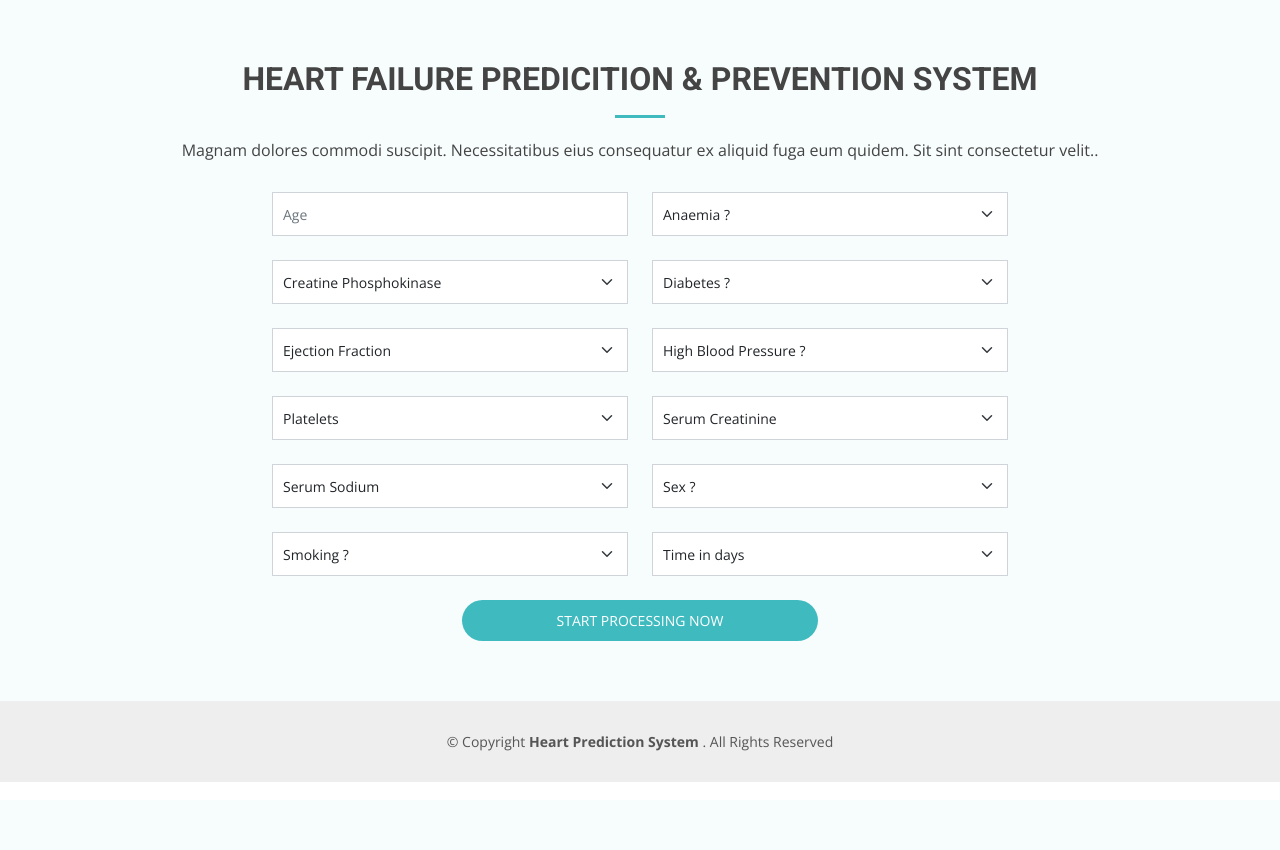
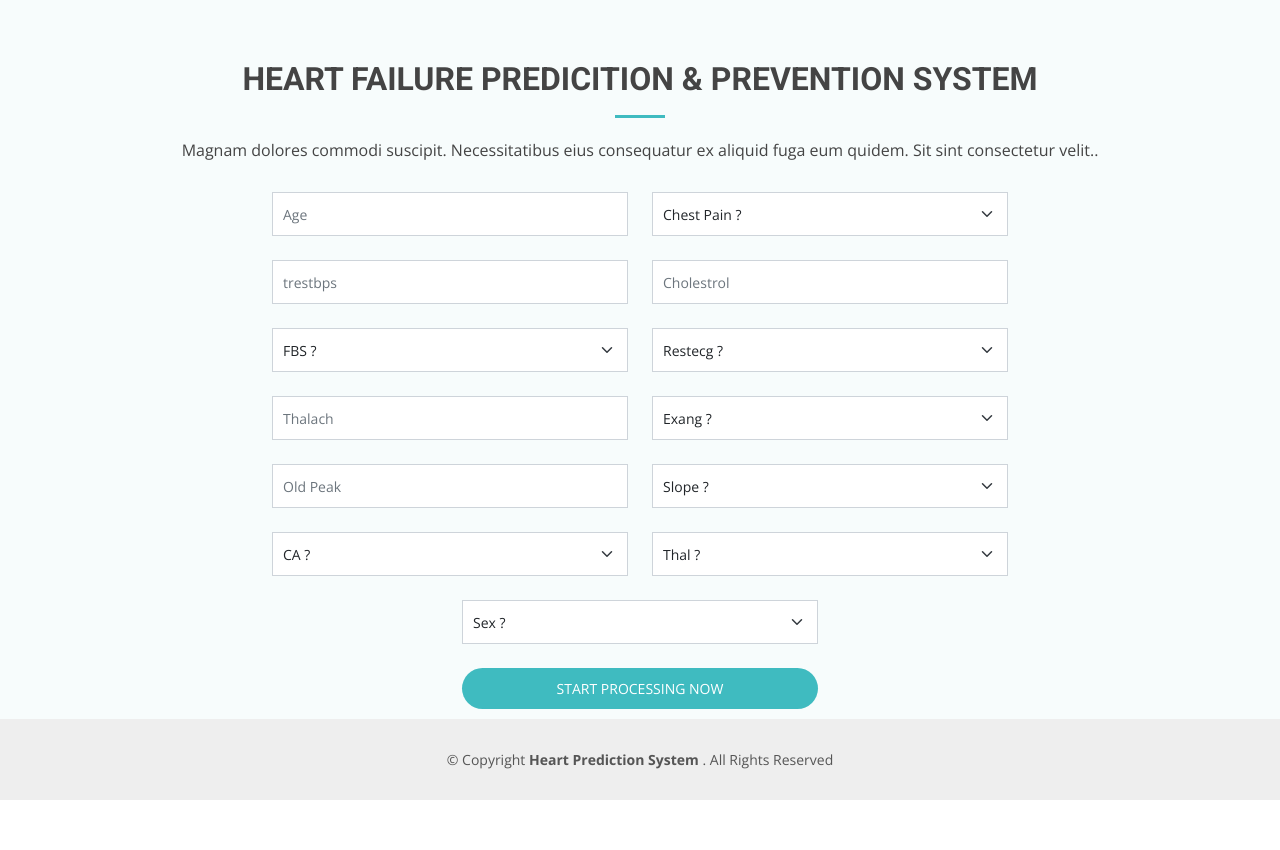
Before and after one commit to thinkDigitalZw/HIT-400, a Flask app: page / in a window 1280 px wide. Before the commit the page ends 782 px from the top, so only its background shows below. Run offline with Flask 2, Linux system fonts and the light colour scheme; parts of the project's set-up code (start-up, migrations or seed data) failed here and were passed over; some libraries are stand-ins or nearby versions.

Commit message:
Renewed dataset, improving accuracy to 90%+ accuracy

```diff
--- a/app.py
+++ b/app.py
@@ -2,7 +2,7 @@
 
 import flask
 import pandas as pd
-from joblib import dump, load
+from joblib import load
 
 
 with open(f'models/randomForest.joblib', 'rb') as f:
@@ -19,28 +19,28 @@ def main():
 
     if flask.request.method == 'POST':
         age = flask.request.form['age']
-        anaemia = flask.request.form['anaemia']
-        creatine_phosphokinase = flask.request.form['creatine_phosphokinase']
-        diabetes = flask.request.form['diabetes']
-        ejection_fraction = flask.request.form['ejection_fraction']
-        high_blood_pressure = flask.request.form['high_blood_pressure']
-        platelets = flask.request.form['platelets']
-        serum_creatinine = flask.request.form['serum_creatinine']
-        serum_sodium = flask.request.form['serum_sodium']
         sex = flask.request.form['sex']
-        smoking = flask.request.form['smoking']
-        time = flask.request.form['time']
+        cp = flask.request.form['cp']
+        trestbps = flask.request.form['trestbps']
+        chol = flask.request.form['chol']
+        fbs = flask.request.form['fbs']
+        restecg = flask.request.form['restecg']
+        thalach = flask.request.form['thalach']
+        exang = flask.request.form['exang']
+        oldpeak = flask.request.form['oldpeak']
+        slope = flask.request.form['slope']
+        ca = flask.request.form['ca']
+        thal = flask.request.form['thal']
 
-        input_variables = pd.DataFrame([[age,anaemia, creatine_phosphokinase, diabetes, ejection_fraction, high_blood_pressure, platelets, serum_creatinine, serum_sodium, sex, smoking, time]],
-        columns=['age', 'anaemia', 'creatine_phosphokinase', 'diabetes', 'ejection_fraction', 'high_blood_pressure', 'platelets', 'serum_creatinine', 'serum_sodium', 'sex', 'smoking', 'time' ],
-        dtype='float',
-        index=['input'])
+        input_variables = pd.DataFrame([[age, sex, cp, trestbps, chol, fbs, restecg, thalach, exang, oldpeak, slope, ca, thal]],
+                                       columns=['age', 'sex', 'cp', 'trestbps', 'chol', 'fbs', 'restecg',
+                                                'thalach', 'exang', 'oldpeak', 'slope', 'ca', 'thal'],
+                                       dtype='float',
+                                       index=['input'])
+        predictions = randomForest.predict(input_variables)[0]
 
-        predictions = randomForest.predict(input_variables)[0]
-        print(predictions,'WTF')
-
-        return flask.render_template('index.html', original_input={'Age': age, 'Anaemia': anaemia, 'Creatine Phosphokinase': creatine_phosphokinase, 'Diabetes': diabetes, 'Ejection Fraction': ejection_fraction, 'High Blood Pressure': high_blood_pressure, 'Platelets': platelets, 'Serum Creatinine': serum_creatinine, 'Serum Sodium': serum_sodium, 'Sex': sex, 'Smoking': smoking, 'Time':time  },
-                                     result=predictions)
+    return flask.render_template('index.html', original_input={'Age': age, 'Sex': sex, 'Chest Pain': cp, 'Trestbps': trestbps, 'Cholestrol Amount': chol, 'FBS': fbs, 'Restecg': restecg, 'Thalach': thalach, 'Exang': exang, 'Old Peak': oldpeak, 'Slope': slope, 'CA': ca, 'Thal': thal},
+                                 result=predictions)
 
 
 if __name__ == '__main__':
--- a/templates/index.html
+++ b/templates/index.html
@@ -54,87 +54,8 @@
 
   <body>
     <main id="main">
-      <!-- ======= Featured Services Section ======= -->
-      <!-- <section id="featured-services" class="featured-services">
-        <div class="container" data-aos="fade-up">
-          <div class="row">
-            <div
-              class="col-md-6 col-lg-3 d-flex align-items-stretch mb-5 mb-lg-0"
-            >
-              <div class="icon-box" data-aos="fade-up" data-aos-delay="100">
-                <div class="icon"><i class="fas fa-heartbeat"></i></div>
-                <h4 class="title"><a href="">Lorem Ipsum</a></h4>
-                <p class="description">
-                  Voluptatum deleniti atque corrupti quos dolores et quas
-                  molestias excepturi
-                </p>
-              </div>
-            </div>
-
-            <div
-              class="col-md-6 col-lg-3 d-flex align-items-stretch mb-5 mb-lg-0"
-            >
-              <div class="icon-box" data-aos="fade-up" data-aos-delay="200">
-                <div class="icon"><i class="fas fa-pills"></i></div>
-                <h4 class="title"><a href="">Sed ut perspiciatis</a></h4>
-                <p class="description">
-                  Duis aute irure dolor in reprehenderit in voluptate velit esse
-                  cillum dolore
-                </p>
-              </div>
-            </div>
-
-            <div
-              class="col-md-6 col-lg-3 d-flex align-items-stretch mb-5 mb-lg-0"
-            >
-              <div class="icon-box" data-aos="fade-up" data-aos-delay="300">
-                <div class="icon"><i class="fas fa-thermometer"></i></div>
-                <h4 class="title"><a href="">Magni Dolores</a></h4>
-                <p class="description">
-                  Excepteur sint occaecat cupidatat non proident, sunt in culpa
-                  qui officia
-                </p>
-              </div>
-            </div>
-
-            <div
-              class="col-md-6 col-lg-3 d-flex align-items-stretch mb-5 mb-lg-0"
-            >
-              <div class="icon-box" data-aos="fade-up" data-aos-delay="400">
-                <div class="icon"><i class="fas fa-dna"></i></div>
-                <h4 class="title"><a href="">Nemo Enim</a></h4>
-                <p class="description">
-                  At vero eos et accusamus et iusto odio dignissimos ducimus qui
-                  blanditiis
-                </p>
-              </div>
-            </div>
-          </div>
-        </div>
-      </section> -->
-      <!-- End Featured Services Section -->
-
-      <!-- ======= Cta Section ======= -->
-      <!-- <section id="cta" class="cta">
-        <div class="container" data-aos="zoom-in">
-          <div class="text-center">
-            <h3>In an emergency? Need help now?</h3>
-            <p>
-              Duis aute irure dolor in reprehenderit in voluptate velit esse
-              cillum dolore eu fugiat nulla pariatur. Excepteur sint occaecat
-              cupidatat non proident, sunt in culpa qui officia deserunt mollit
-              anim id est laborum.
-            </p>
-            <a class="cta-btn scrollto" href="#appointment">
-              Make an Make an Appointment
-            </a>
-          </div>
-        </div>
-      </section> -->
-      <!-- End Cta Section -->
-
       <!-- ======= Appointment Section ======= -->
-      {% if result == null %}
+      <!-- {% if result == null %} -->
       <section id="appointment" class="appointment section-bg">
         <div class="container" data-aos="fade-up">
           <div class="section-title">
@@ -163,100 +84,142 @@
                   placeholder="Age"
                   min="0"
                   max="150"
+                  step="1"
                   required
                 />
               </div>
               <div class="col-md-4 form-group">
-                <select required name="anaemia" id="anaemia" class="form-select">
+                <select required name="cp" id="cp" class="form-select">
                   <option value="" >
-                    Anaemia ?
+                    Chest Pain ?
+                  </option>
+                  <option value="3">Extreme</option>
+                  <option value="2">Intense</option>
+                  <option value="1">Moderate</option>
+                  <option value="0">None</option>
+                </select>
+              </div>
+            </div>
+            <div class="row justify-content-center">
+              <div class="col-md-4 form-group mt-3">
+                <input
+                  type="number"
+                  class="form-control"
+                  name="trestbps"
+                  id="trestbps"
+                  placeholder="trestbps"
+                  min="0"
+                  max="1000"
+                  required
+                />
+              </div>
+               <div class="col-md-4 form-group mt-3">
+                <input
+                  type="number"
+                  class="form-control"
+                  name="chol"
+                  id="chol"
+                  placeholder="Cholestrol"
+                  min="0"
+                  max="1000"
+                  required
+                />
+              </div>
+            </div>
+            <div class="row justify-content-center">
+              <div class="col-md-4 form-group mt-3">
+                <select required name="fbs" id="fbs" class="form-select">
+                  <option value="">
+                    FBS ?
                   </option>
                   <option value="1">Yes</option>
                   <option value="0">No</option>
                 </select>
               </div>
-            </div>
-            <div class="row justify-content-center">
               <div class="col-md-4 form-group mt-3">
-                <select required name="creatine_phosphokinase" id="creatine_phosphokinase" class="form-select">
+                <select required name="restecg" id="restecg" class="form-select">
                   <option value="">
-                    Creatine Phosphokinase
+                    Restecg ?
                   </option>
-                  <option value="582">High</option>
-                  <option value="250">Normal</option>
-                  <option value="116.5">Low</option>
-                </select>
-              </div>
-              <div class="col-md-4 form-group mt-3">
-                <select required name="diabetes" id="diabetes" class="form-select">
-                  <option value="">
-                    Diabetes ?
-                  </option>
-                  <option value="1">Yes</option>
-                  <option value="0">No</option>
+                  <option value="2">High</option>
+                  <option value="1">Moderate</option>
+                  <option value="0">Low</option>
                 </select>
               </div>
             </div>
             <div class="row justify-content-center">
               <div class="col-md-4 form-group mt-3">
-                <select required name="ejection_fraction" id="ejection_fraction" class="form-select">
-                  <option value="">
-                    Ejection Fraction
-                  </option>
-                  <option value="45">High</option>
-                  <option value="38">Normal</option>
-                  <option value="30">Low</option>
-                </select>
+                <input
+                  type="number"
+                  class="form-control"
+                  name="thalach"
+                  id="thalach"
+                  placeholder="Thalach"
+                  min="0"
+                  max="1000"
+                  required
+                />
               </div>
               <div class="col-md-4 form-group mt-3">
-                <select required name="high_blood_pressure" id="high_blood_pressure" class="form-select">
+                <select required name="exang" id="exang" class="form-select">
                   <option value="">
-                    High Blood Pressure ?
+                    Exang ?
                   </option>
-                  <option value="1">Yes</option>
-                  <option value="0">No</option>
+                  <option value="1">High</option>
+                  <option value="0">Low</option>
                 </select>
               </div>
             </div>
             <div class="row justify-content-center">
               <div class="col-md-4 form-group mt-3">
-                <select required name="platelets" id="platelets" class="form-select">
-                  <option value="">
-                    Platelets
-                  </option>
-                  <option value="850000">Very High</option>
-                  <option value="303500">High</option>
-                  <option value="262000">Normal</option>
-                  <option value="212500">Low</option>
-                  <option value="25100">Very Low</option>
-                </select>
+                <input
+                  type="number"
+                  class="form-control"
+                  name="oldpeak"
+                  id="oldpeak"
+                  placeholder="Old Peak"
+                  min="0"
+                  max="1000"
+                  step="0.1"
+                  required
+                />
               </div>
               <div class="col-md-4 form-group mt-3">
-                <select required name="serum_creatinine" id="serum_creatinine" class="form-select">
+                <select required name="slope" id="slope" class="form-select">
                   <option value="">
-                    Serum Creatinine
+                    Slope ?
                   </option>
-                  <option value="9.4">Very High</option>
-                  <option value="1.4">High</option>
-                  <option value="1.1">Normal</option>
-                  <option value="0.9">Low</option>
-                  <option value="0.5">Very Low</option>
+                  <option value="2">High</option>
+                  <option value="1">Moderate</option>
+                  <option value="0">Low</option>
                 </select>
               </div>
             </div>
             <div class="row justify-content-center">
               <div class="col-md-4 form-group mt-3">
-                <select required name="serum_sodium" id="serum_sodium" class="form-select">
+                <select required name="ca" id="ca" class="form-select">
                   <option value="">
-                    	Serum Sodium
+                    CA ?
                   </option>
-                  <option value="148">Very High</option>
-                  <option value="140">High</option>
-                  <option value="137">Normal</option>
-                  <option value="134">Low</option>
-                  <option value="113">Very Low</option>
+                  <option value="3">Extreme</option>
+                  <option value="2">Intense</option>
+                  <option value="1">Moderate</option>
+                  <option value="0">None</option>
                 </select>
               </div>
+              <div class="col-md-4 form-group mt-3">
+                <select required name="thal" id="thal" class="form-select">
+                  <option value="">
+                    Thal ?
+                  </option>
+                  <option value="3">Extreme</option>
+                  <option value="2">Intense</option>
+                  <option value="1">Moderate</option>
+                  <option value="0">None</option>
+                </select>
+              </div>
+            </div>
+            <div class="row justify-content-center">
               <div class="col-md-4 form-group mt-3">
                 <select required name="sex" id="sex" class="form-select">
                   <option value="">
@@ -264,29 +227,6 @@
                   </option>
                   <option value="1">Male</option>
                   <option value="0">Female</option>
-                </select>
-              </div>
-            </div>
-            <div class="row justify-content-center">
-              <div class="col-md-4 form-group mt-3">
-                <select required name="smoking" id="smoking" class="form-select">
-                  <option value="">
-                    Smoking ?
-                  </option>
-                  <option value="1">Yes</option>
-                  <option value="0">No</option>
-                </select>
-              </div>
-              <div class="col-md-4 form-group mt-3">
-                <select required name="time" id="time" class="form-select">
-                  <option value="">
-                    	Time in days
-                  </option>
-                  <option value="285">I include cigarettes in my groceries</option>
-                  <option value="203">Its been a while now, might take 2 or more</option>
-                  <option value="115">Just started 1 daily</option>
-                  <option value="73">3 - 4 times a week</option>
-                  <option value="4">Once in a while</option>
                 </select>
               </div>
             </div>
@@ -300,10 +240,20 @@
           </form>
         </div>
       </section>
-      {% endif %}
+      <!-- {% endif %} -->
       <!-- End Appointment Section -->
 
-
+      <!-- {% if result %}
+      <section id="featured-services" class="featured-services">
+        <div class="container" data-aos="fade-up">
+          <div class="row justify-content-center">
+            <div class="col-xl-12 col-lg-12 col-md-12 col-sm-12 col-xs-12">
+              <h2 class="text-center mb-5">I am still young and learning</h2>
+            </div>
+          </div>
+        </div>
+      </section>
+            {% endif %} -->
       <!-- ======= Featured Services Section ======= -->
 
       {% if result %}
@@ -338,7 +288,7 @@
             </div>
 
           </div>
-          <div class="row justify-content-center mt-3">
+          <div class="row justify-content-center mt-5 ">
               <a href="/" class="col-xl-6 col-lg-6 col-md-6 col-sm-12 col-xs-12">
                 <button class="appointment-btn" type="button">
                   START AGAIN
@@ -371,12 +321,10 @@
     >
       <i class="bi bi-arrow-up-short"></i>
     </a>
-    <script
-      async
-      src="../static/vendor/bootstrap/js/bootstrap.bundle.min.js"
+    <script src="../static/vendor/bootstrap/js/bootstrap.bundle.min.js"
     ></script>
 
     <!-- Template Main JS File -->
-    <script async src="../static/js/main.js"></script>
+    <script src="../static/js/main.js"></script>
   </body>
 </html>
```
Also changed, not shown: 6 other files.
